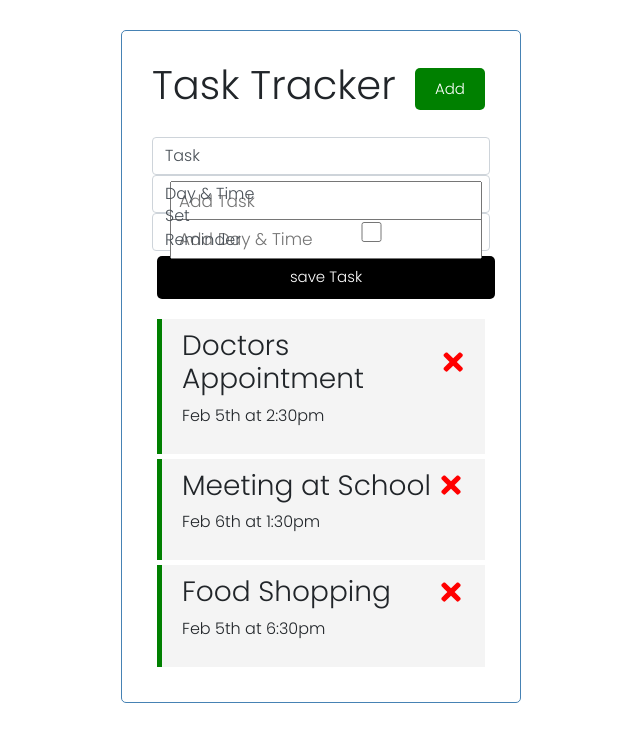
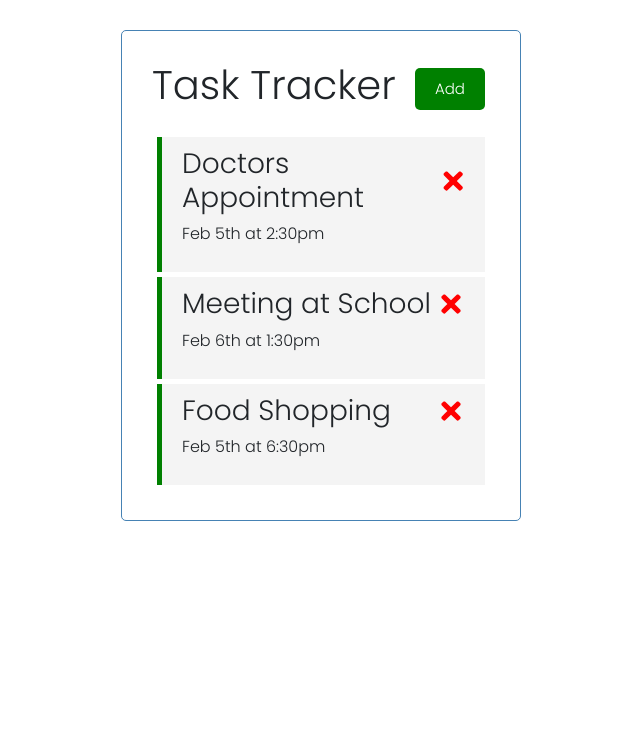
Before and after one commit to miladxdev/react-todo-app, a React (Create React App) app: page / in a window 1280 px wide. Shown: the top 742 px of the page, without its empty margins (319-959 px from the left). Built offline with nearby package versions, Linux system fonts and the light colour scheme; the HTML template or start-up script is replaced by a standard one.

Commit message:
toggle show add form

```diff
--- a/src/App.js
+++ b/src/App.js
@@ -5,6 +5,7 @@
 import AddTask from './components/AddTask'
 
 function App() {
+  const [showAddTask, setShowAddTask] = useState(false);
   const [tasks, setTasks] = useState([
     {
         id: 1,
@@ -47,8 +48,8 @@
 
   return (
     <div className="container">
-      <Header />
-      <AddTask onAdd={addTask}/>
+      <Header onAdd={() => setShowAddTask(!showAddTask)} showAdd={showAddTask} />
+      {showAddTask && <AddTask onAdd={addTask}/>}
       {tasks.length > 0 ? ( <Tasks tasks={tasks} onDelete={deleteTask} onToggle={toggleReminder} />) : 'No Task to show' }
     </div>
   );
--- a/src/components/Header.js
+++ b/src/components/Header.js
@@ -2,14 +2,12 @@
 import PropTypes from 'prop-types'
 import Button from './Button'
 
-const Header = ({title}) => {
-    const onClick = () => {
-        console.log('click');
-    }
+const Header = ({title, onAdd, showAdd}) => {
+
     return (
         <header className='header'>
             <h1>{title}</h1>
-            <Button color='green' text='Add' onClick={onClick} />
+            <Button color='green' text={showAdd ? "Close" : "Add"} onClick={onAdd} />
         </header>
     )
 }
```
